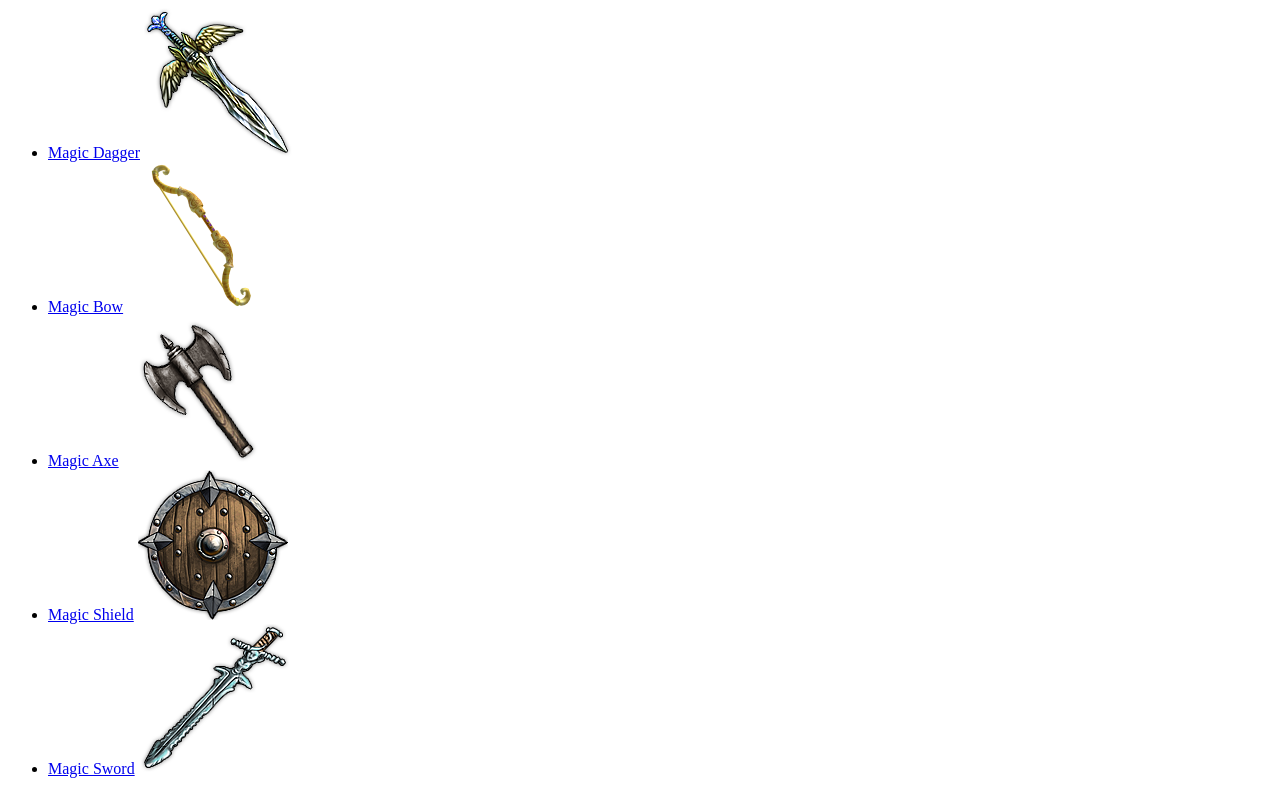
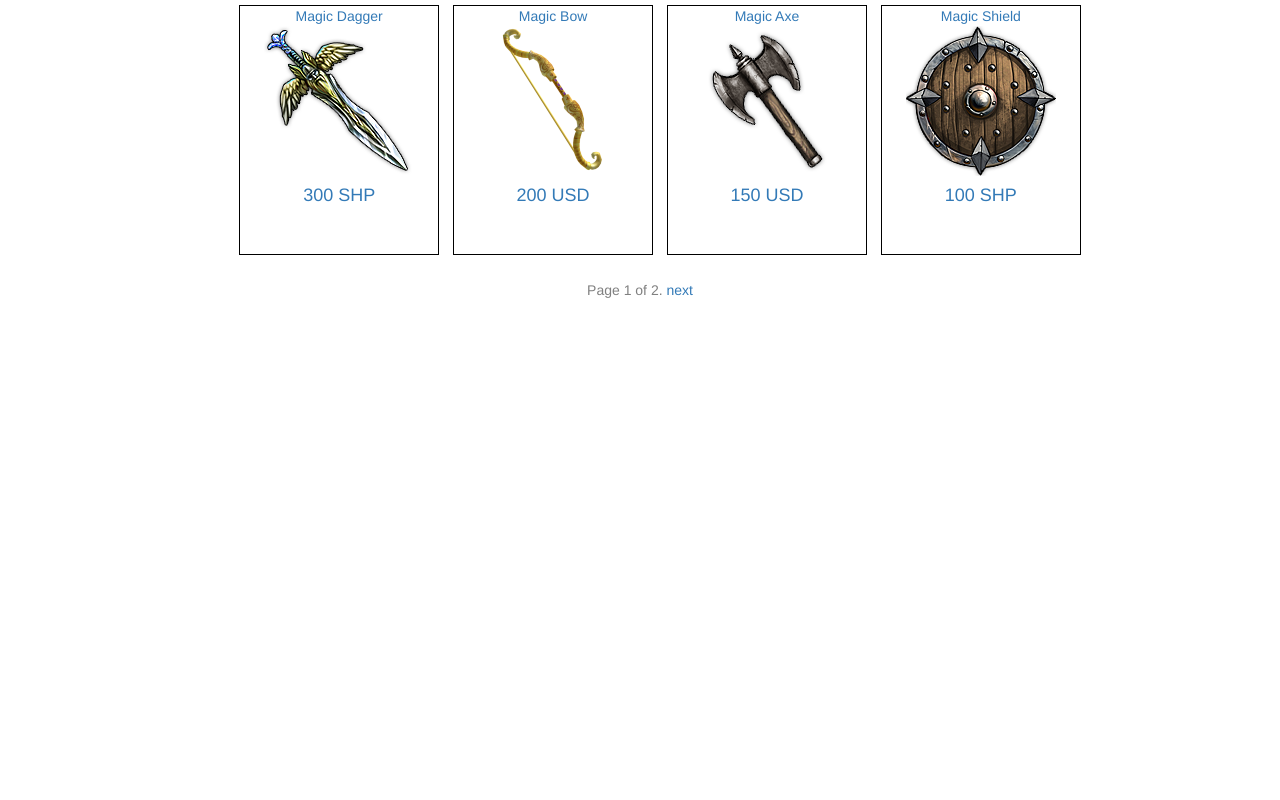
Before and after one commit to mleon111/shoppingcarthero, a Django app: page /shop/ in a window 1280 px wide. Run offline with Django 3.2, Linux system fonts and the light colour scheme; data comes from the database, SQL or seed files in the repository; both versions use the stored data as it was after the commit; some libraries are stand-ins or nearby versions.

Commit message:
Pagination

```diff
--- a/shop/models.py
+++ b/shop/models.py
@@ -4,14 +4,28 @@ from django.conf import settings
 from PIL import Image
 from io import StringIO
 
+class Item(models.Model):
+	DOLLAR = 'USD'
+	SHOPCOIN = 'SHP'
+	CURRENCY_CHOICES = (
+		(DOLLAR, 'USD'),
+		(SHOPCOIN, 'SHP'),
+	)
 
-class Item(models.Model):
-	name = models.CharField(max_length=200)
+	name = models.CharField(default='', max_length=200)
+	description = models.TextField(default='')
+	image = models.ImageField(default='items/no_image.png', upload_to='items/', blank=True)
 	price = models.IntegerField(default=0)
 	quantity = models.IntegerField(default=0)
-	image = models.ImageField(upload_to='items/', blank=True)
 	pub_date = models.DateTimeField(default=timezone.now)
-
+	currency = models.CharField(
+		max_length=3,
+		choices=CURRENCY_CHOICES,
+		default=DOLLAR,
+	)
 
 	def __str__(self):
 		return self.name
+
+	def is_usd(self):
+		return self.currency in (self.DOLLAR)
--- /dev/null
+++ b/shop/static/shop/style.css
@@ -0,0 +1,23 @@
+ul {
+    margin: 0 auto;
+    text-align: center;
+}
+
+li {
+    width: 200px;
+    min-height: 250px;
+    border: 1px solid #000;
+    display: -moz-inline-stack;
+    display: inline-block;
+    vertical-align: top;
+    margin: 5px;
+    zoom: 1;
+    *display: inline;
+    _height: 250px;
+}
+
+.pagination {
+    width: 100%;
+    color: grey;
+    text-align: center;
+}
--- a/shop/templates/shop/index.html
+++ b/shop/templates/shop/index.html
@@ -1,13 +1,42 @@
-{% if latest_items_list %}
+
+{# Load the tag library #}
+{% load bootstrap3 %}
+{% block bootstrap3_content %}
+{# Load CSS and JavaScript #}
+{% bootstrap_css %}
+{% bootstrap_javascript %}
 {% load static %}
+<link rel="stylesheet" type="text/css" href="{% static 'shop/style.css' %}" />
+<div class="container">
+{% if items %}
     <ul>
-    {% for item in latest_items_list %}
+    {% for item in items %}
         <li>
-        	<a href="/shop/{{ item.id }}/">{{ item.name }}</a>
-        	<img src="{% if item.image %} {{ item.image.url}} {% else %} {% static 'img/no_image.png' %} {% endif %}" >
+        	<a href="/shop/{{ item.id }}/">{{ item.name }}
+	        	<img src="{% if item.image %} {{ item.image.url}} {% else %} {% static 'img/no_image.png' %} {% endif %}" >
+	        	<h4>{{ item.price }} {{ item.currency }}</h4>
+        	</a>
         </li>
     {% endfor %}
     </ul>
+
+    <div class="pagination">
+	    <span class="step-links">
+	        {% if items.has_previous %}
+	            <a href="?page={{ items.previous_page_number }}">previous</a>
+	        {% endif %}
+
+	        <span class="current">
+	            Page {{ items.number }} of {{ items.paginator.num_pages }}.
+	        </span>
+
+	        {% if items.has_next %}
+	            <a href="?page={{ items.next_page_number }}">next</a>
+	        {% endif %}
+	    </span>
+	</div>
 {% else %}
     <p>No Items are available.</p>
 {% endif %}
+</div>
+{% endblock %}
--- a/shop/views.py
+++ b/shop/views.py
@@ -1,14 +1,24 @@
 from django.http import HttpResponse
+from django.core.paginator import Paginator, EmptyPage, PageNotAnInteger
 from django.shortcuts import render
 from .models import Item
 
 
 def index(request):
 	latest_items_list = Item.objects.order_by('-pub_date')[:5]
-	context = {
-		'latest_items_list': latest_items_list,
-	}
-	return render(request, 'shop/index.html', context)
+	paginator = Paginator(latest_items_list, 4) # Show 25 contacts per page
+	page = request.GET.get('page')
+
+	try:
+		items = paginator.page(page)
+	except PageNotAnInteger:
+		# If page is not an integer, deliver first page.
+		items = paginator.page(1)
+	except EmptyPage:
+		# If page is out of range (e.g. 9999), deliver last page of results.
+		items = paginator.page(paginator.num_pages)
+
+	return render(request, 'shop/index.html', {'items': items})
 
 def cart(request):
 	return HttpResponse("Hello from the cart view!")
--- a/shoppingcarthero/settings.py
+++ b/shoppingcarthero/settings.py
@@ -38,6 +38,7 @@ INSTALLED_APPS = [
     'django.contrib.sessions',
     'django.contrib.messages',
     'django.contrib.staticfiles',
+    'bootstrap3',
 ]
 
 MIDDLEWARE = [
--- a/shoppingcarthero/urls.py
+++ b/shoppingcarthero/urls.py
@@ -19,7 +19,6 @@ from django.conf import settings
 from django.conf.urls.static import static
 
 urlpatterns = [
-    url(r'^$', include('shop.urls')),
     url(r'^shop/', include('shop.urls')),
     url(r'^admin/', admin.site.urls),
 ]
```
Also changed, not shown: db.sqlite3, shop/migrations/0007_auto_20160903_0644.py (added), shop/migrations/0008_auto_20160903_0648.py (added), shop/migrations/0009_auto_20160903_0749.py (added), shoppingcarthero/media/items/axe_thumbnail.png (added), shoppingcarthero/media/items/bow_thumbnail.png (added), shoppingcarthero/media/items/dagger_thumbnail.png (added).
